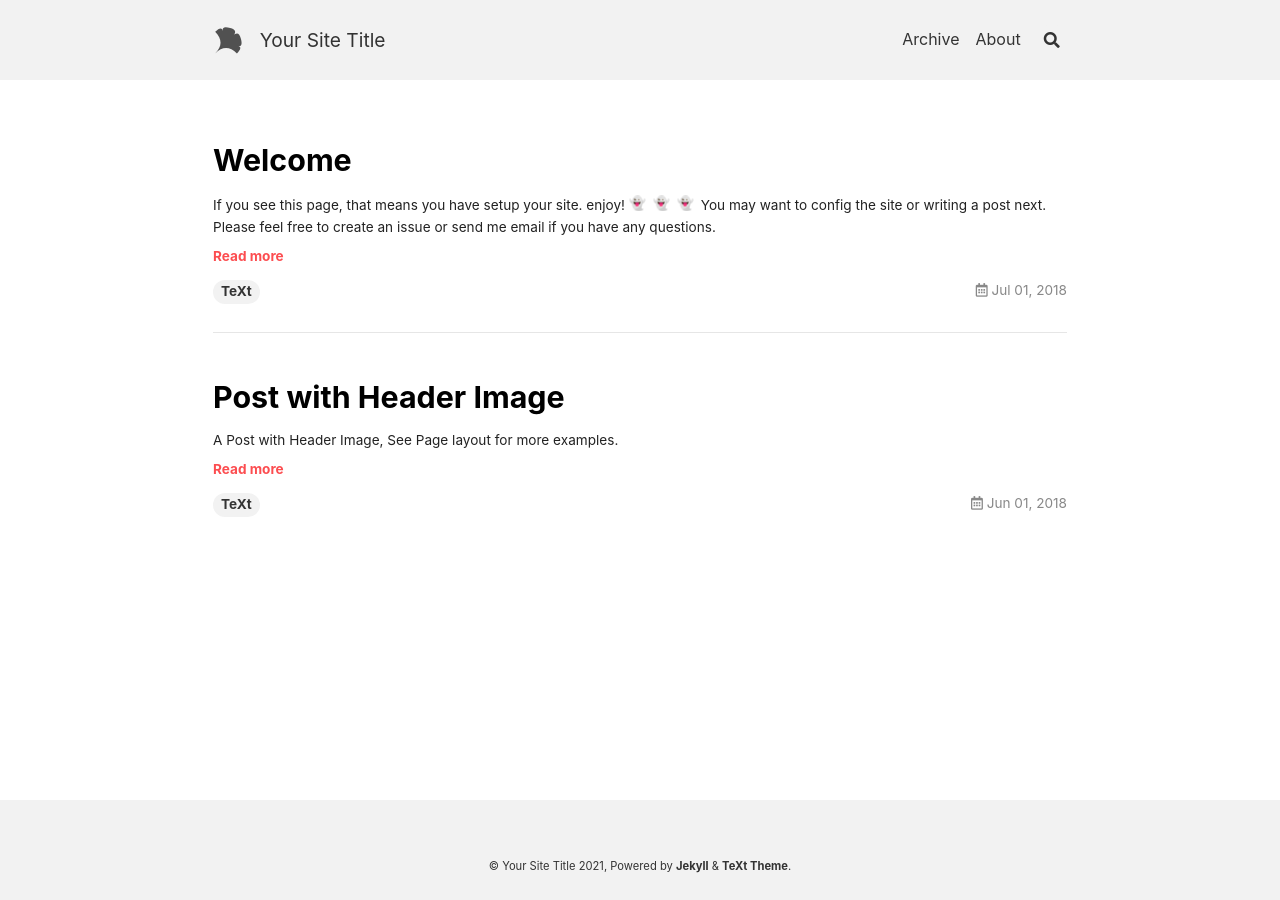
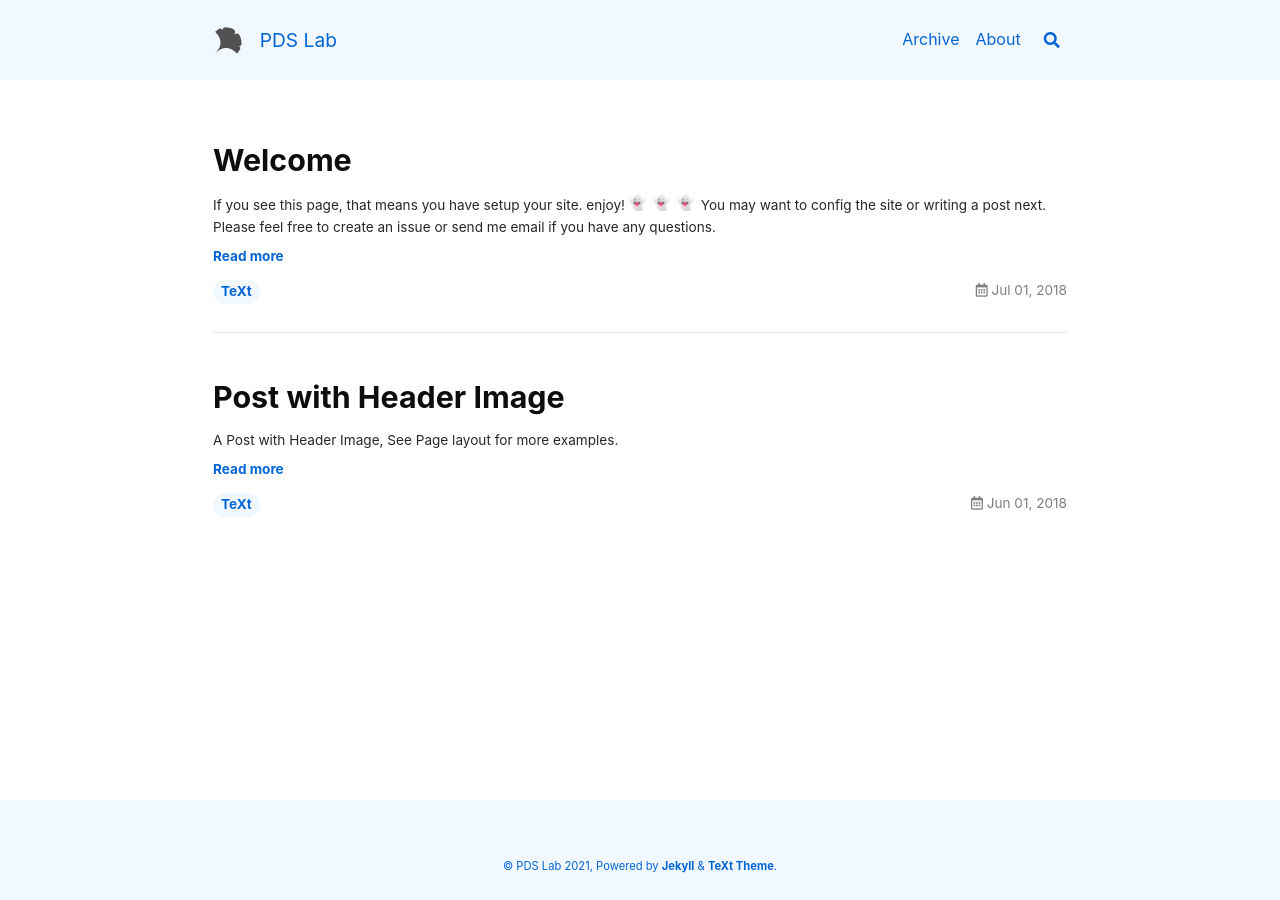
Before and after one commit to psychometrics-ds/psychometrics-ds.github.io, a Jekyll site: the page built from index.html, in a window 1280 px wide. Built offline with Jekyll 4.4.1, drawn with Linux system fonts in a browser that asks for light colours; nearby versions of some CDN libraries; emoji names are drawn with the system emoji font; the list of posts is cut into pages by our own code.

Commit message:
Update _config.yml

```diff
--- a/_config.yml
+++ b/_config.yml
@@ -16,14 +16,16 @@
 
 ## => Site Settings
 ##############################
-text_skin: default # "default" (default), "dark", "forest", "ocean", "chocolate", "orange"
+text_skin: ocean # "default" (default), "dark", "forest", "ocean", "chocolate", "orange"
 highlight_theme: default # "default" (default), "tomorrow", "tomorrow-night", "tomorrow-night-eighties", "tomorrow-night-blue", "tomorrow-night-bright"
-url     : # the base hostname & protocol for your site e.g. https://www.someone.com
+url     : https://psychometrics-ds.github.io # the base hostname & protocol for your site e.g. https://www.someone.com
 baseurl : # does not include hostname
-title   : Your Site Title
+title   : PDS Lab
 description: > # this means to ignore newlines until "Language & timezone"
-  Your Site Description
-
+  Psychometrics and Data Science Lab
+  Academic Unit of Human Communication, Learning, and Development
+  Faculty of Education
+  The University of Hong Kong
 
 ## => Language and Timezone
 ##############################
@@ -34,11 +36,11 @@
 ## => Author and Social
 ##############################
 author:
-  type      : # "person" (default), "organization"
-  name      : Your Name
+  type      : organization # "person" (default), "organization"
+  name      : Faculty of Education, HKU
   url       :
   avatar    : # path or url of avatar image (square)
-  bio       : I am an amazing person.
+  bio       : # I am an amazing person.
   email     :
   facebook  : # "user_name" the last part of your profile url, e.g. https://www.facebook.com/user_name
   twitter   : # "user_name" the last part of your profile url, e.g. https://twitter.com/user_name
@@ -55,8 +57,8 @@
 
 ## => GitHub Repository (if the site is hosted by GitHub)
 ##############################
-repository: user_name/repo_name
-repository_tree: master
+repository: psychometrics-ds/psychometrics-ds.github.io
+repository_tree: main
 
 
 ## => Paths
```
